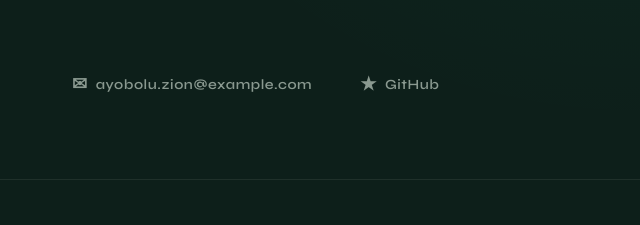
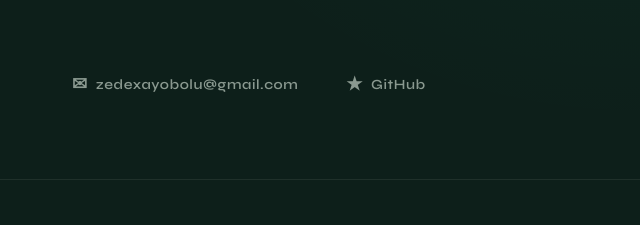
Before and after one commit to zeeayobolu-a11y/zion-portfolio, a plain HTML site: page index.html in a window 1280 px wide. Shown: the part 6116-6341 px from the top of the page, 0-640 px from the left. Drawn offline with Linux system fonts and the light colour scheme.

Commit message:
updated the contact email and github link in the index.html file to reflect the correct information.

```diff
--- a/index.html
+++ b/index.html
@@ -676,9 +676,9 @@
         <div class="contact-links">
           <a href="mailto:ayobolu.zion@example.com" class="contact-link">
             <span class="contact-link-icon">&#9993;</span>
-            ayobolu.zion@example.com
+            zedexayobolu@gmail.com
           </a>
-          <a href="https://github.com/" target="_blank" rel="noopener noreferrer" class="contact-link">
+          <a href="https://github.com/zion-portfolio" target="_blank" rel="noopener noreferrer" class="contact-link">
             <span class="contact-link-icon">&#9733;</span>
             GitHub
           </a>
```
